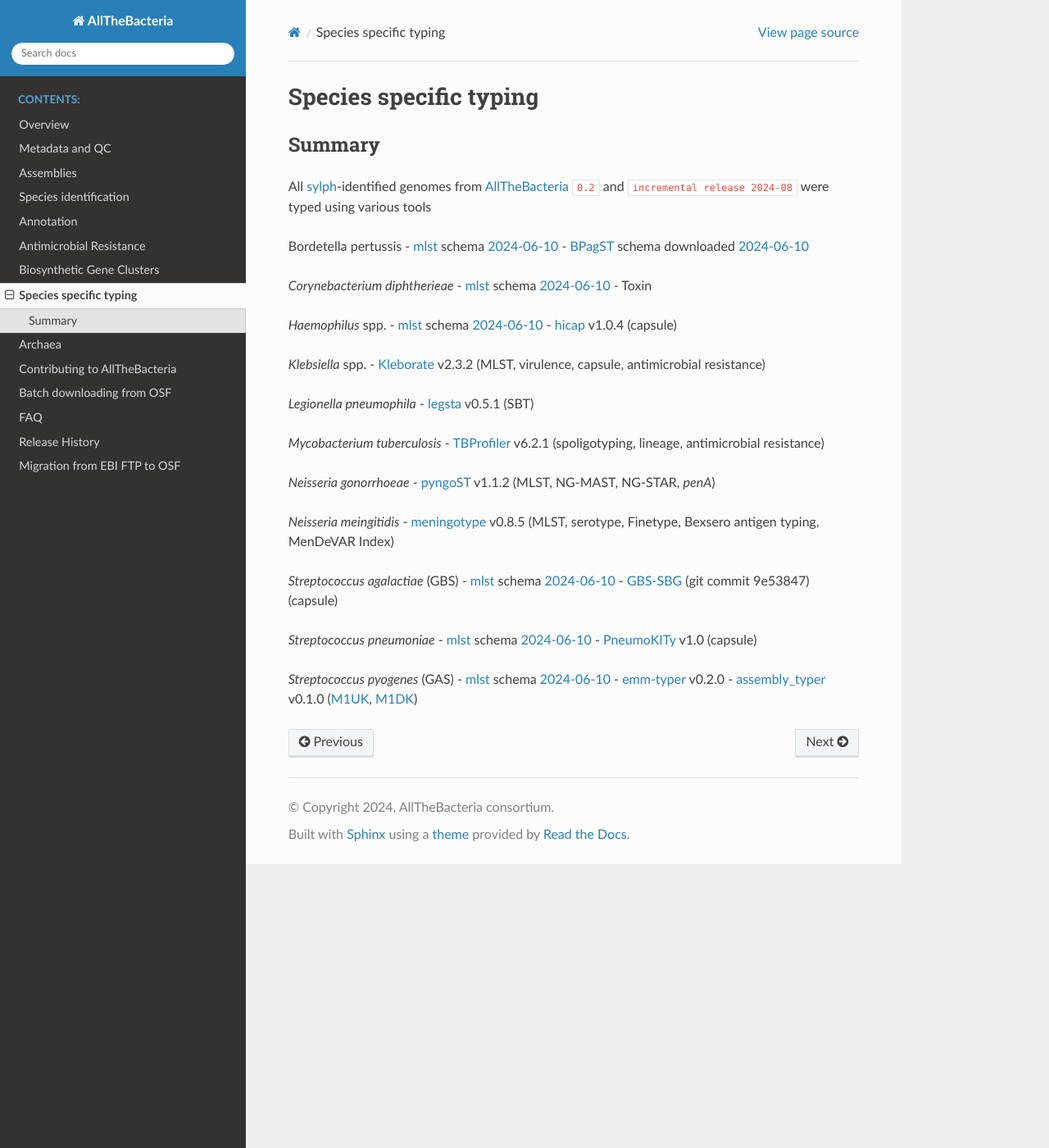
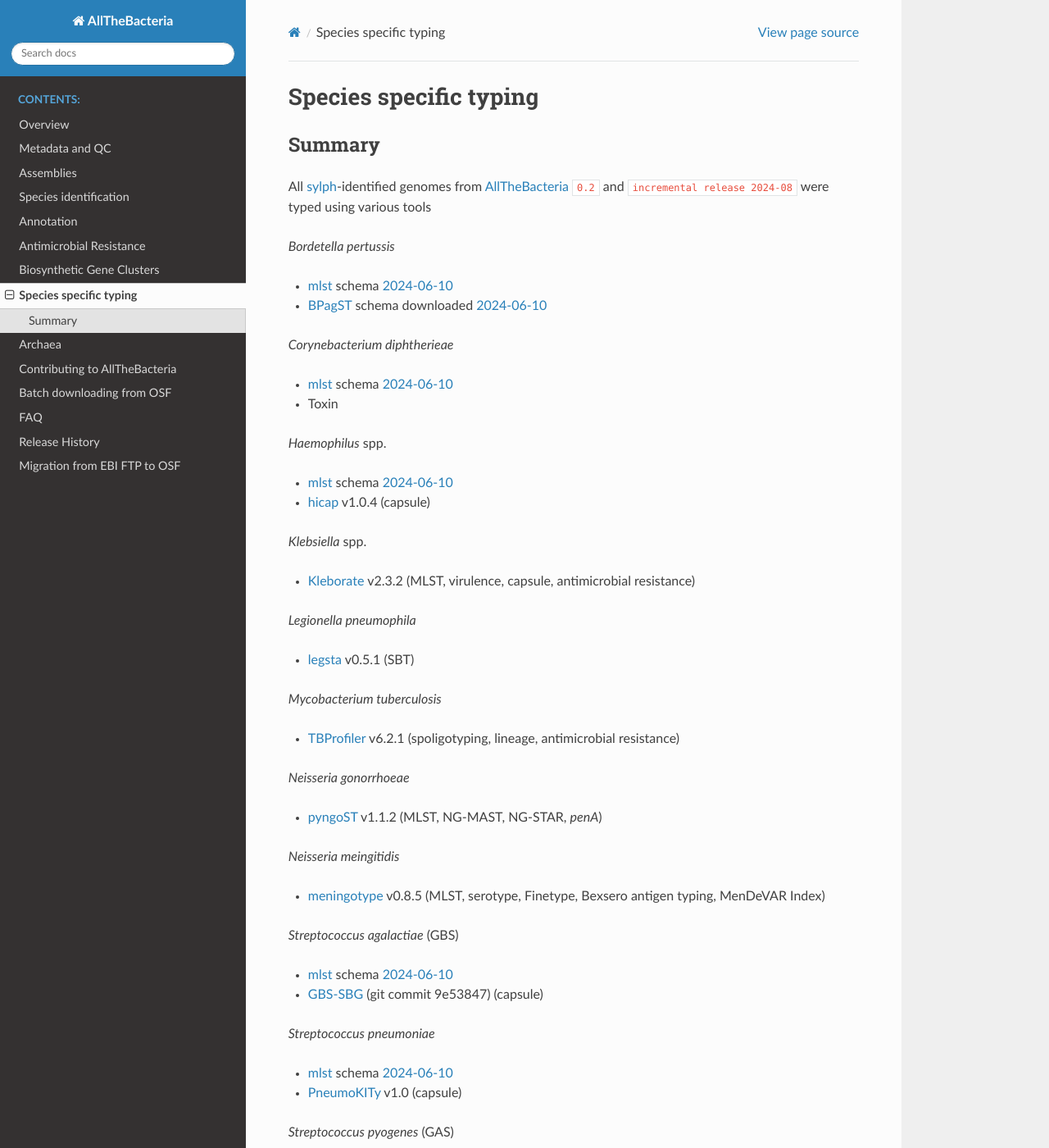
Before and after one commit to AllTheBacteria/AllTheBacteria, a Sphinx documentation site: the page built from docs/typing.rst, in a window 1280 px wide and 1400 px high. Shown: the whole window at 82% size. Built offline with Sphinx 7.4.7 and the Read the Docs theme 3.1.0, drawn with Linux system fonts in a browser that asks for light colours.

Commit message:
Update typing.rst

```diff
--- a/docs/typing.rst
+++ b/docs/typing.rst
@@ -6,42 +6,53 @@ Summary
 
 All `sylph <https://github.com/bluenote-1577/sylph>`_-identified genomes from `AllTheBacteria <https://allthebacteria.readthedocs.io/en/latest/>`_ ``0.2`` and ``incremental release 2024-08`` were typed using various tools
 
-Bordetella pertussis
-- `mlst <https://github.com/tseemann/mlst>`_ schema `2024-06-10 <www.pubmlst.org>`_
-- `BPagST <https://pubmed.ncbi.nlm.nih.gov/35778384/>`_ schema downloaded `2024-06-10 <https://bigsdb.pasteur.fr>`_
+*Bordetella pertussis*
+
+* `mlst <https://github.com/tseemann/mlst>`_ schema `2024-06-10 <www.pubmlst.org>`_
+* `BPagST <https://pubmed.ncbi.nlm.nih.gov/35778384/>`_ schema downloaded `2024-06-10 <https://bigsdb.pasteur.fr>`_
 
 *Corynebacterium diphtherieae*
-- `mlst <https://github.com/tseemann/mlst>`_ schema `2024-06-10 <www.pubmlst.org>`_
-- Toxin
+
+* `mlst <https://github.com/tseemann/mlst>`_ schema `2024-06-10 <www.pubmlst.org>`_
+* Toxin
 
 *Haemophilus* spp.
-- `mlst <https://github.com/tseemann/mlst>`_ schema `2024-06-10 <www.pubmlst.org>`_
-- `hicap <https://pubmed.ncbi.nlm.nih.gov/30944197/>`_ v1.0.4 (capsule)
+
+* `mlst <https://github.com/tseemann/mlst>`_ schema `2024-06-10 <www.pubmlst.org>`_
+* `hicap <https://pubmed.ncbi.nlm.nih.gov/30944197/>`_ v1.0.4 (capsule)
 
 *Klebsiella* spp.
-- `Kleborate <https://pubmed.ncbi.nlm.nih.gov/34234121/>`_ v2.3.2 (MLST, virulence, capsule, antimicrobial resistance)
+
+* `Kleborate <https://pubmed.ncbi.nlm.nih.gov/34234121/>`_ v2.3.2 (MLST, virulence, capsule, antimicrobial resistance)
 
 *Legionella pneumophila*
-- `legsta <https://github.com/tseemann/legsta>`_ v0.5.1 (SBT)
+
+* `legsta <https://github.com/tseemann/legsta>`_ v0.5.1 (SBT)
 
 *Mycobacterium tuberculosis*
-- `TBProfiler <https://pubmed.ncbi.nlm.nih.gov/31234910/>`_ v6.2.1 (spoligotyping, lineage, antimicrobial resistance)
+
+* `TBProfiler <https://pubmed.ncbi.nlm.nih.gov/31234910/>`_ v6.2.1 (spoligotyping, lineage, antimicrobial resistance)
 
 *Neisseria gonorrhoeae*
-- `pyngoST <https://pubmed.ncbi.nlm.nih.gov/38288762/>`_ v1.1.2 (MLST, NG-MAST, NG-STAR, *penA*)
+
+* `pyngoST <https://pubmed.ncbi.nlm.nih.gov/38288762/>`_ v1.1.2 (MLST, NG-MAST, NG-STAR, *penA*)
 
 *Neisseria meingitidis*
-- `meningotype <https://github.com/MDU-PHL/meningotype>`_ v0.8.5 (MLST, serotype, Finetype, Bexsero antigen typing, MenDeVAR Index)
+
+* `meningotype <https://github.com/MDU-PHL/meningotype>`_ v0.8.5 (MLST, serotype, Finetype, Bexsero antigen typing, MenDeVAR Index)
 
 *Streptococcus agalactiae* (GBS)
-- `mlst <https://github.com/tseemann/mlst>`_ schema `2024-06-10 <www.pubmlst.org>`_
-- `GBS-SBG <https://pubmed.ncbi.nlm.nih.gov/34895403/>`_ (git commit 9e53847) (capsule)
+
+* `mlst <https://github.com/tseemann/mlst>`_ schema `2024-06-10 <www.pubmlst.org>`_
+* `GBS-SBG <https://pubmed.ncbi.nlm.nih.gov/34895403/>`_ (git commit 9e53847) (capsule)
 
 *Streptococcus pneumoniae*
-- `mlst <https://github.com/tseemann/mlst>`_ schema `2024-06-10 <www.pubmlst.org>`_
-- `PneumoKITy <https://pmc.ncbi.nlm.nih.gov/articles/PMC9837567/>`_ v1.0 (capsule)
+
+* `mlst <https://github.com/tseemann/mlst>`_ schema `2024-06-10 <www.pubmlst.org>`_
+* `PneumoKITy <https://pmc.ncbi.nlm.nih.gov/articles/PMC9837567/>`_ v1.0 (capsule)
 
 *Streptococcus pyogenes* (GAS)
-- `mlst <https://github.com/tseemann/mlst>`_ schema `2024-06-10 <www.pubmlst.org>`_
-- `emm-typer <https://github.com/MDU-PHL/emmtyper>`_ v0.2.0
-- `assembly_typer <https://github.com/boasvdp/assembly_snptyper>`_ v0.1.0 (`M1UK <https://pubmed.ncbi.nlm.nih.gov/31519541/>`_, `M1DK <https://pubmed.ncbi.nlm.nih.gov/38961826/>`_)
+
+* `mlst <https://github.com/tseemann/mlst>`_ schema `2024-06-10 <www.pubmlst.org>`_
+* `emm-typer <https://github.com/MDU-PHL/emmtyper>`_ v0.2.0
+* `assembly_typer <https://github.com/boasvdp/assembly_snptyper>`_ v0.1.0 (`M1UK <https://pubmed.ncbi.nlm.nih.gov/31519541/>`_, `M1DK <https://pubmed.ncbi.nlm.nih.gov/38961826/>`_)
```
